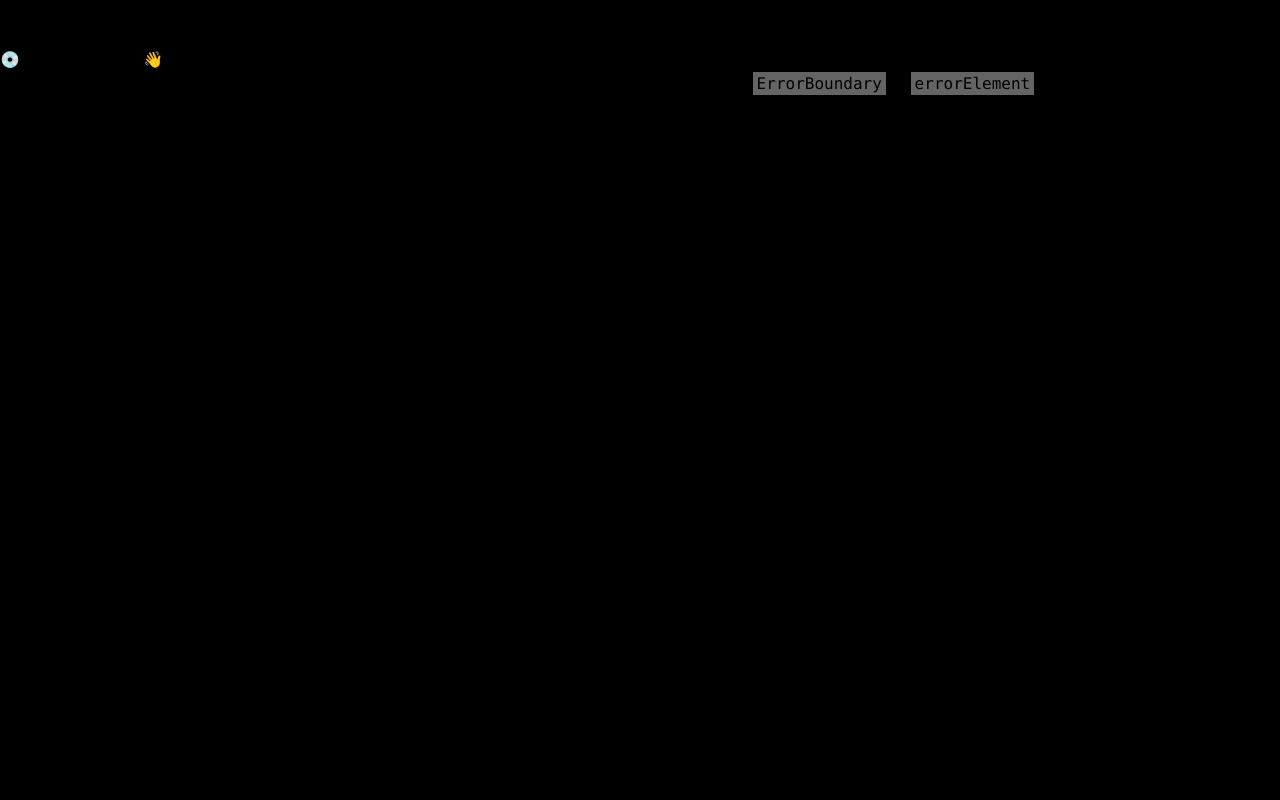
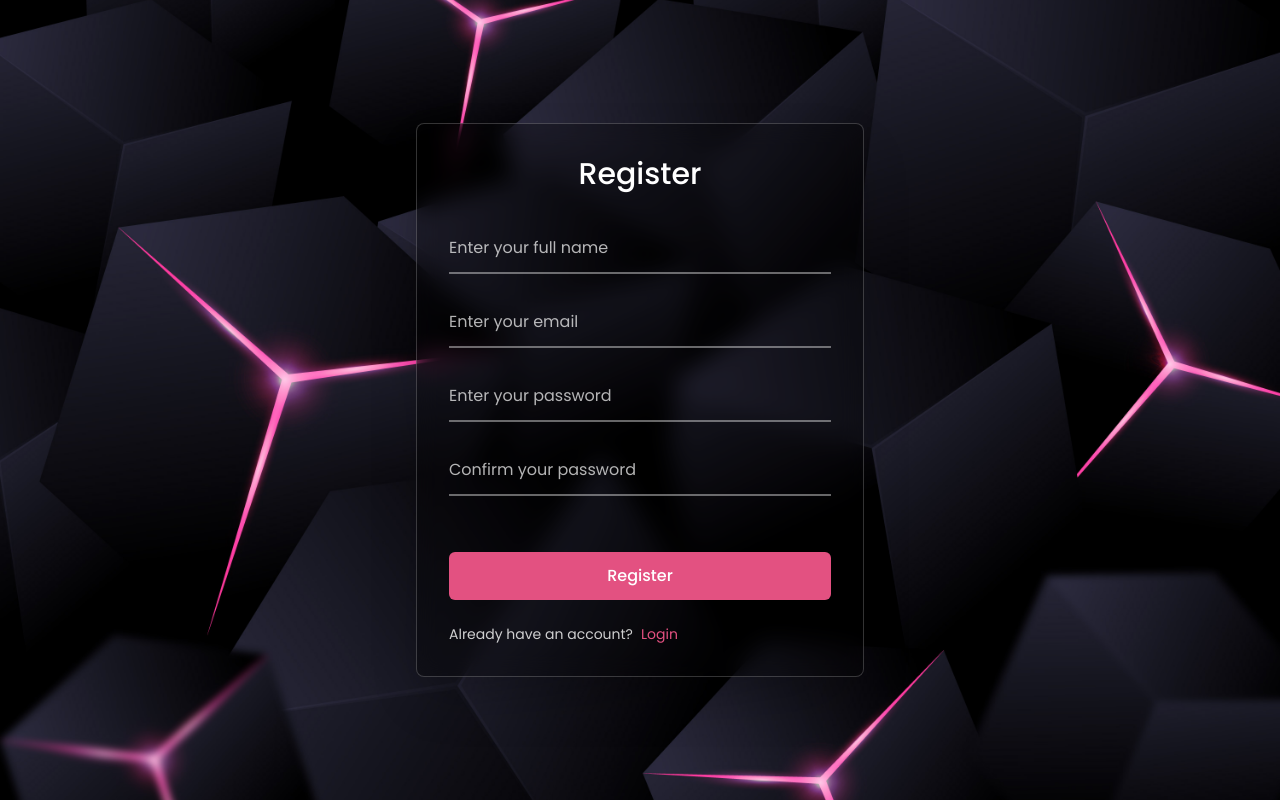
Before and after one commit to itsDonya/CVisionary, a React (Vite) app: page /auth/register in a window 1280 px wide. Before the commit this address had no page. Built offline with nearby package versions, Linux system fonts and the light colour scheme.

Commit message:
feat(auth): migrate Register page

```diff
--- a/src/features/auth/pages/Login.tsx
+++ b/src/features/auth/pages/Login.tsx
@@ -65,7 +65,7 @@ const Login = () => {
 
       <p className="text-center text-white/80 text-sm mt-6 flex flex-center gap-2">
         Don't have an account?
-        <Link to="/register" className="text-primary-500 hover:underline">
+        <Link to="/auth/register" className="text-primary-500 hover:underline">
           Register
         </Link>
       </p>
--- /dev/null
+++ b/src/features/auth/pages/Register.tsx
@@ -0,0 +1,102 @@
+import { useState } from "react";
+import { Link } from "react-router-dom";
+
+const Register = () => {
+  // states
+  const [formData, setFormData] = useState({
+    name: "",
+    email: "",
+    password: "",
+    confirmPassword: "",
+  });
+
+  // functions
+  const handleChange = (e: React.ChangeEvent<HTMLInputElement>) => {
+    setFormData((prev) => ({
+      ...prev,
+      [e.target.name]: e.target.value,
+    }));
+  };
+
+  const handleSubmit = (e: React.FormEvent) => {
+    e.preventDefault();
+
+    // TODO: handle register logic
+    console.log(formData);
+  };
+
+  return (
+    <section className="w-full max-w-md bg-black/30 backdrop-blur-md rounded-lg border border-white/20 p-8 shadow-2xl">
+      <h1 className="text-white text-3xl font-medium text-center mb-8">
+        Register
+      </h1>
+
+      <form onSubmit={handleSubmit} className="space-y-6">
+        <div className="space-y-2">
+          <input
+            type="text"
+            name="name"
+            placeholder="Enter your full name"
+            value={formData.name}
+            onChange={handleChange}
+            className="w-full bg-transparent border-b-2 border-white/40 text-white placeholder-white/70 py-3 px-0 focus:outline-none focus:border-white/80 transition-colors duration-200"
+            required
+          />
+        </div>
+
+        <div className="space-y-2">
+          <input
+            type="email"
+            name="email"
+            placeholder="Enter your email"
+            value={formData.email}
+            onChange={handleChange}
+            className="w-full bg-transparent border-b-2 border-white/40 text-white placeholder-white/70 py-3 px-0 focus:outline-none focus:border-white/80 transition-colors duration-200"
+            required
+          />
+        </div>
+
+        <div className="space-y-2">
+          <input
+            type="password"
+            name="password"
+            placeholder="Enter your password"
+            value={formData.password}
+            onChange={handleChange}
+            className="w-full bg-transparent border-b-2 border-white/40 text-white placeholder-white/70 py-3 px-0 focus:outline-none focus:border-white/80 transition-colors duration-200"
+            required
+          />
+        </div>
+
+        <div className="space-y-2">
+          <input
+            type="password"
+            name="confirmPassword"
+            placeholder="Confirm your password"
+            value={formData.confirmPassword}
+            onChange={handleChange}
+            className="w-full bg-transparent border-b-2 border-white/40 text-white placeholder-white/70 py-3 px-0 focus:outline-none focus:border-white/80 transition-colors duration-200"
+            required
+          />
+        </div>
+
+        <button
+          type="submit"
+          className="w-full bg-primary-500 text-white hover:text-primary-500 font-medium py-3 px-6 rounded-md hover:bg-white transition-300 mt-8 cursor-pointer">
+          Register
+        </button>
+      </form>
+
+      <p className="text-center text-white/80 text-sm mt-6 flex flex-cnter gap-2">
+        Already have an account?
+        <Link
+          to="/auth/login"
+          className="text-primary-500 hover:underline transition-colors duration-200">
+          Login
+        </Link>
+      </p>
+    </section>
+  );
+};
+
+export default Register;
--- a/src/router/router.tsx
+++ b/src/router/router.tsx
@@ -5,6 +5,7 @@ import Home from "@/features/home/pages/Home";
 import AboutUs from "@/features/about/pages/About";
 
 import Login from "@/features/auth/pages/Login";
+import Register from "@/features/auth/pages/Register";
 
 // layouts
 import DefaultLayout from "@/shared/layouts/Default";
@@ -35,6 +36,10 @@ export const router = createBrowserRouter([
         path: "login",
         element: <Login />,
       },
+      {
+        path: "register",
+        element: <Register />,
+      },
     ],
   },
 ]);
```
